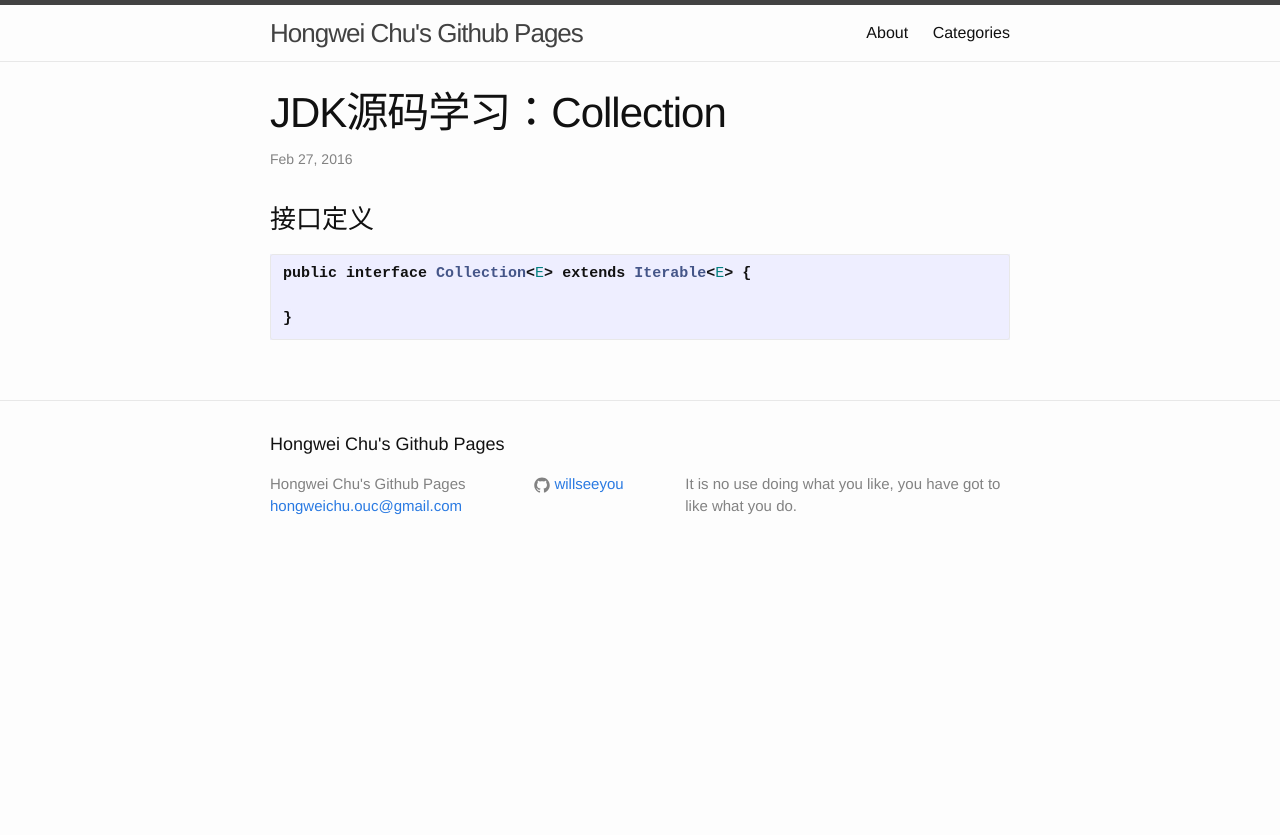
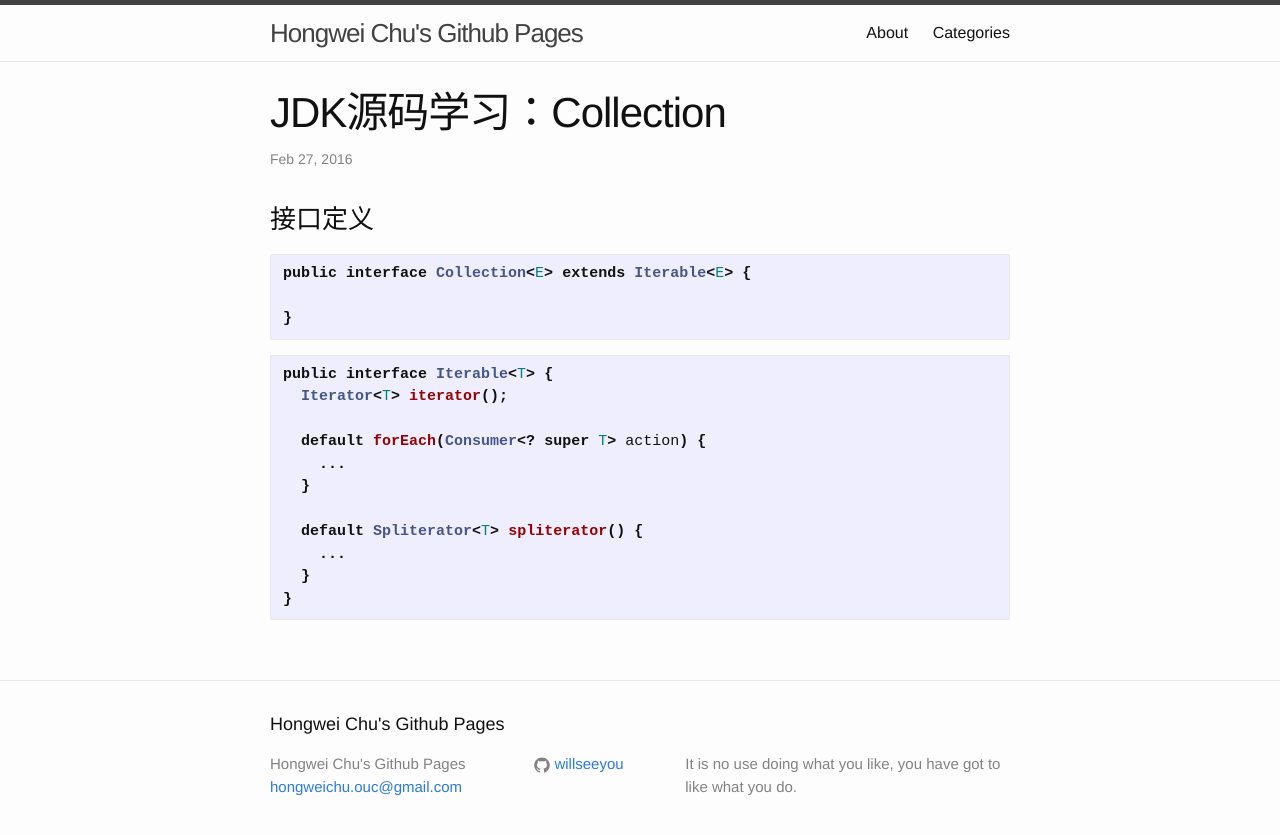
Before and after one commit to willseeyou/willseeyou.github.io, a Jekyll site: the page built from _posts/java/jdk/2016-02-27-jdk-source-code-Collection.md, in a window 1280 px wide. Shown: the top 835 px of the page. Built offline with Jekyll 4.4.1, drawn with Linux system fonts in a browser that asks for light colours.

Commit message:
add Iterable

```diff
--- a/_posts/java/jdk/2016-02-27-jdk-source-code-Collection.md
+++ b/_posts/java/jdk/2016-02-27-jdk-source-code-Collection.md
@@ -11,3 +11,17 @@ public interface Collection<E> extends Iterable<E> {
 
 }
 ~~~
+
+~~~java
+public interface Iterable<T> {
+  Iterator<T> iterator();
+
+  default forEach(Consumer<? super T> action) {
+    ...
+  }
+
+  default Spliterator<T> spliterator() {
+    ...
+  }
+}
+~~~
```
